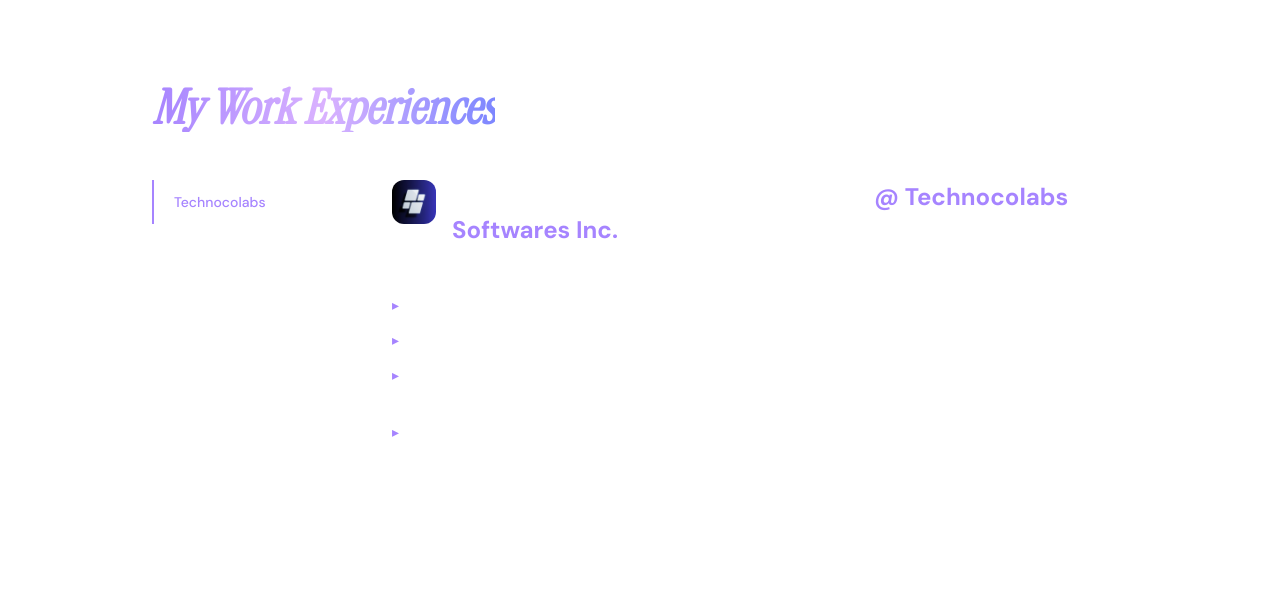
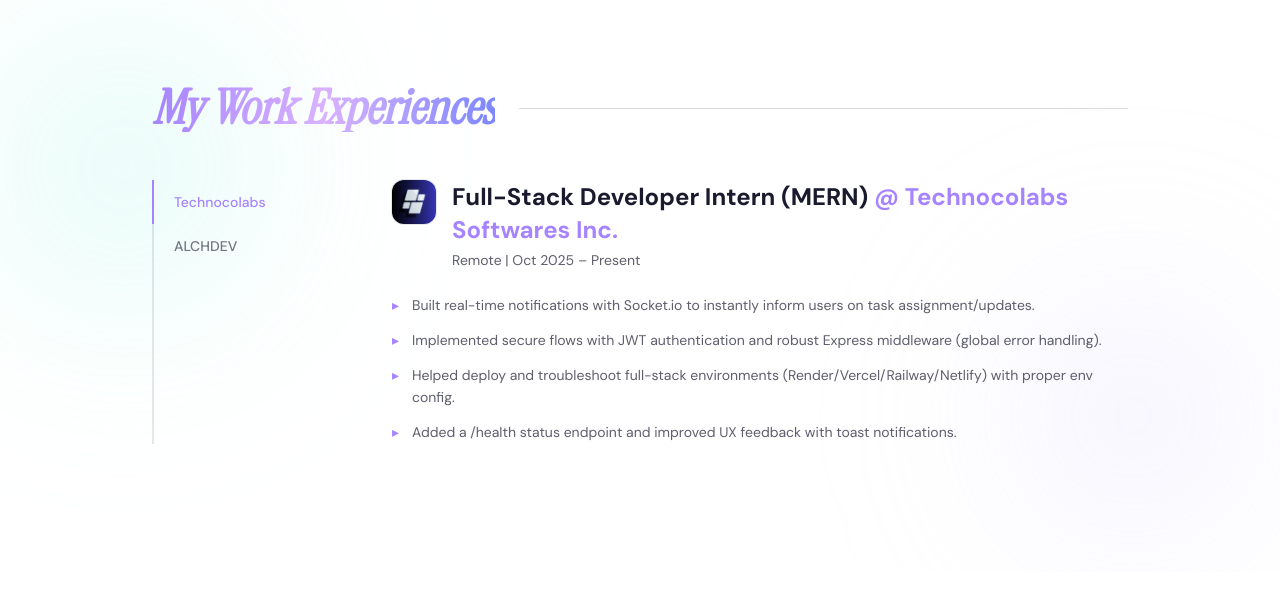
Before and after one commit to redaalch/myPortfolio, a React (Vite) app: page / in a window 1280 px wide. Shown: the part 1706-2320 px from the top of the page. Built offline with nearby package versions, Linux system fonts and the light colour scheme.

Commit message:
feat: enhance styling for Experience and Footer sections with updated color schemes

```diff
--- a/src/components/sections/Experience.tsx
+++ b/src/components/sections/Experience.tsx
@@ -50,6 +50,10 @@
 
   return (
     <section id="experience" className="py-24 sm:py-32 relative">
+      <div className="section-glow section-glow--experience" aria-hidden="true">
+        <span className="sg-blob sg-blob--1" />
+        <span className="sg-blob sg-blob--2" />
+      </div>
       <div
         ref={ref}
         className={`max-w-5xl mx-auto px-4 sm:px-6 relative ${visible ? "" : "reveal"} ${visible ? "reveal visible" : ""}`}
@@ -59,13 +63,13 @@
           <h2 className="text-2xl sm:text-3xl md:text-4xl lg:text-5xl font-bold bg-gradient-to-r from-violet-400 via-purple-300 to-indigo-400 bg-clip-text text-transparent font-instrument-serif italic shrink-0">
             My Work Experiences
           </h2>
-          <div className="flex-1 h-px bg-white/15 hidden sm:block" />
+          <div className="flex-1 h-px bg-foreground/15 hidden sm:block" />
         </div>
 
         {/* Tabbed layout — open/flat style */}
         <div className="flex flex-col md:flex-row gap-0">
           {/* Sidebar tabs with continuous left border */}
-          <nav className="flex md:flex-col shrink-0 md:w-48 border-b md:border-b-0 md:border-l-2 md:border-l-white/10 overflow-x-auto md:overflow-x-visible">
+          <nav className="flex md:flex-col shrink-0 md:w-48 border-b md:border-b-0 md:border-l-2 md:border-l-foreground/10 overflow-x-auto md:overflow-x-visible">
             {experiences.map((xp, i) => (
               <button
                 key={i}
@@ -74,7 +78,7 @@
                   ${
                     activeIndex === i
                       ? "text-violet-400"
-                      : "text-white/30 hover:text-white/60"
+                      : "text-foreground/60 hover:text-foreground/80"
                   }`}
               >
                 {/* Active left indicator (overlaps the border) */}
@@ -98,14 +102,14 @@
               <img
                 src={active.logo}
                 alt={`${active.company} logo`}
-                className="shrink-0 w-11 h-11 rounded-xl object-cover ring-1 ring-white/10"
+                className="shrink-0 w-11 h-11 rounded-xl object-cover ring-1 ring-foreground/10"
               />
               <div>
-                <h3 className="text-xl sm:text-2xl font-bold text-white leading-snug">
+                <h3 className="text-xl sm:text-2xl font-bold text-foreground leading-snug">
                   {active.role}{" "}
                   <span className="text-violet-400">@ {active.company}</span>
                 </h3>
-                <p className="text-sm text-white/40 mt-1">
+                <p className="text-sm text-foreground/70 mt-1">
                   {active.type} | {active.period}
                 </p>
               </div>
@@ -115,7 +119,7 @@
               {active.bullets.map((bullet, j) => (
                 <li
                   key={j}
-                  className="text-sm text-white/55 leading-relaxed pl-5 relative before:content-['▸'] before:text-violet-400 before:absolute before:left-0"
+                  className="text-sm text-foreground/70 leading-relaxed pl-5 relative before:content-['▸'] before:text-violet-400 before:absolute before:left-0"
                 >
                   {bullet}
                 </li>
--- a/src/components/sections/Footer.tsx
+++ b/src/components/sections/Footer.tsx
@@ -19,11 +19,11 @@
       >
         {/* Lighthouse scores */}
         <div className="flex flex-wrap items-center justify-center gap-3 mb-8">
-          <Gauge className="w-4 h-4 text-white/40" />
+          <Gauge className="w-4 h-4 text-foreground/60" />
           {lighthouseScores.map((item) => (
             <span
               key={item.label}
-              className="inline-flex items-center gap-1.5 rounded-full bg-white/[0.04] px-3 py-1.5 text-xs font-medium text-white/50 ring-1 ring-white/8"
+              className="inline-flex items-center gap-1.5 rounded-full bg-foreground/[0.04] px-3 py-1.5 text-xs font-medium text-foreground/70 ring-1 ring-foreground/8"
             >
               {item.label}
               <span className="text-violet-400 font-semibold">
@@ -36,7 +36,7 @@
         <div className="flex flex-col md:flex-row items-center justify-between gap-6">
           <div className="flex items-center gap-3">
             <Logo height={28} className="opacity-50" />
-            <span className="text-sm text-white/50">
+            <span className="text-sm text-foreground/70">
               &middot; Backend & Full-Stack Developer
             </span>
           </div>
@@ -58,7 +58,7 @@
               href="https://www.linkedin.com/in/reda-alalach/"
               target="_blank"
               rel="noopener noreferrer"
-              className="w-9 h-9 rounded-full bg-white/5 ring-1 ring-white/10 flex items-center justify-center text-white/50 hover:text-white hover:bg-white/10 transition-colors"
+              className="w-9 h-9 rounded-full bg-foreground/5 ring-1 ring-foreground/10 flex items-center justify-center text-foreground/65 hover:text-foreground hover:bg-foreground/10 transition-colors"
               aria-label="LinkedIn"
             >
               <Linkedin className="w-4 h-4" />
@@ -67,14 +67,14 @@
               href="https://github.com/redaalch"
               target="_blank"
               rel="noopener noreferrer"
-              className="w-9 h-9 rounded-full bg-white/5 ring-1 ring-white/10 flex items-center justify-center text-white/50 hover:text-white hover:bg-white/10 transition-colors"
+              className="w-9 h-9 rounded-full bg-foreground/5 ring-1 ring-foreground/10 flex items-center justify-center text-foreground/65 hover:text-foreground hover:bg-foreground/10 transition-colors"
               aria-label="GitHub"
             >
               <Github className="w-4 h-4" />
             </a>
             <a
               href="mailto:reda.alalach@gmail.com"
-              className="w-9 h-9 rounded-full bg-white/5 ring-1 ring-white/10 flex items-center justify-center text-white/50 hover:text-white hover:bg-white/10 transition-colors"
+              className="w-9 h-9 rounded-full bg-foreground/5 ring-1 ring-foreground/10 flex items-center justify-center text-foreground/65 hover:text-foreground hover:bg-foreground/10 transition-colors"
               aria-label="Email"
             >
               <Mail className="w-4 h-4" />
@@ -82,7 +82,7 @@
           </div>
         </div>
 
-        <p className="text-center text-xs text-white/30 mt-8">
+        <p className="text-center text-xs text-foreground/70 mt-8">
           &copy; {new Date().getFullYear()} Reda Alalach. All rights reserved.
         </p>
       </div>
```
